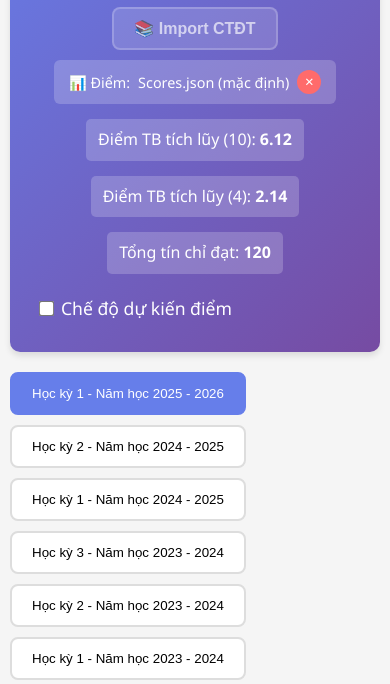
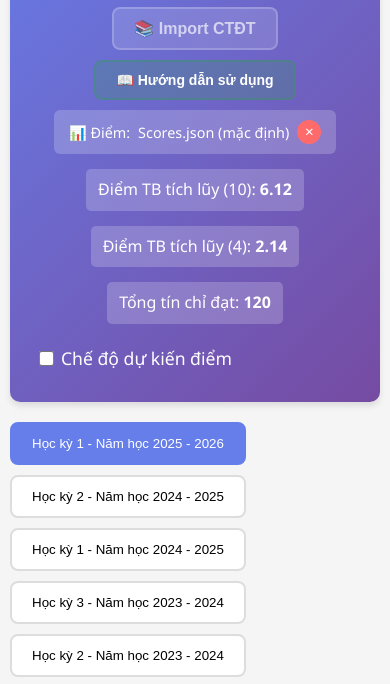
Before and after one commit to tain03/DuKienDiem, a plain HTML site: page index.html in a window 390 px wide. Shown: the part 157-841 px from the top of the page. Drawn offline with Linux system fonts and the light colour scheme.

Commit message:
📖 Add help guide button to main interface
✨ New feature:
- Added 'Hướng dẫn sử dụng' button in header
- Direct link to GitHub documentation page
- Opens in new tab to preserve current work

🎨 Design improvements:
- Green gradient styling to distinguish from import buttons
- Consistent hover effects and animations
- Responsive design matching existing UI

🔗 User experience:
- Easy access to comprehensive documentation
- One-click access to data extraction guide
- Always available from main interface
- No interruption to current workflow

📚 Documentation access:
- Links to: https://github.com/tain03/DuKienDiem/blob/main/HUONG-DAN-LAY-DU-LIEU.md
- Includes both scores and CTDT data guides
- FAQ and troubleshooting sections
- Step-by-step instructions with examples

```diff
--- a/app.js
+++ b/app.js
@@ -882,6 +882,14 @@ function setupEventListeners() {
     // Import file functionality
     setupImportListeners();
 
+    // Help guide button
+    const helpBtn = document.getElementById('help-guide-btn');
+    if (helpBtn) {
+        helpBtn.addEventListener('click', () => {
+            window.open('https://github.com/tain03/DuKienDiem/blob/main/HUONG-DAN-LAY-DU-LIEU.md', '_blank');
+        });
+    }
+
     // Prediction mode toggle
     const predictionToggle = document.getElementById('prediction-toggle');
     if (predictionToggle) {
--- a/index.html
+++ b/index.html
@@ -21,6 +21,10 @@
                         📚 Import CTĐT
                     </button>
                     <input type="file" id="ctdt-file-input" accept=".js,.json" style="display: none;">
+
+                    <button id="help-guide-btn" class="help-button">
+                        📖 Hướng dẫn sử dụng
+                    </button>
 
                     <div class="file-info" id="file-info" style="display: none;">
                         <div class="file-item">
--- a/styles.css
+++ b/styles.css
@@ -63,6 +63,27 @@ header h1 {
 .import-button:hover {
     background: rgba(255, 255, 255, 0.3);
     border-color: rgba(255, 255, 255, 0.5);
+    transform: translateY(-2px);
+}
+
+.help-button {
+    background: rgba(40, 167, 69, 0.2);
+    color: white;
+    border: 2px solid rgba(40, 167, 69, 0.3);
+    padding: 10px 20px;
+    border-radius: 8px;
+    cursor: pointer;
+    font-size: 14px;
+    font-weight: 600;
+    transition: all 0.3s ease;
+    display: flex;
+    align-items: center;
+    gap: 8px;
+}
+
+.help-button:hover {
+    background: rgba(40, 167, 69, 0.3);
+    border-color: rgba(40, 167, 69, 0.5);
     transform: translateY(-2px);
 }
 
```
